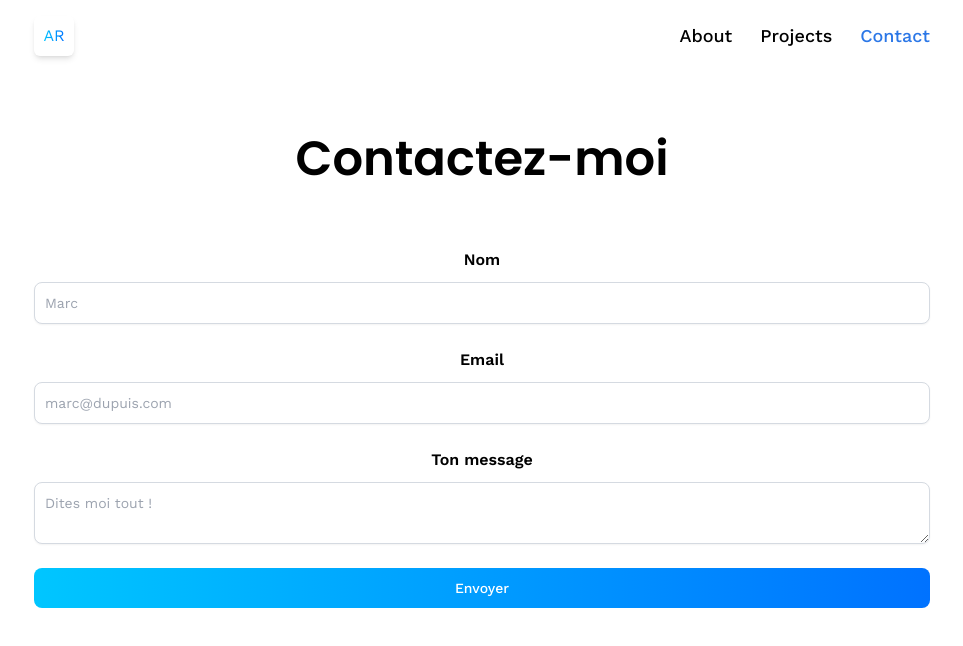
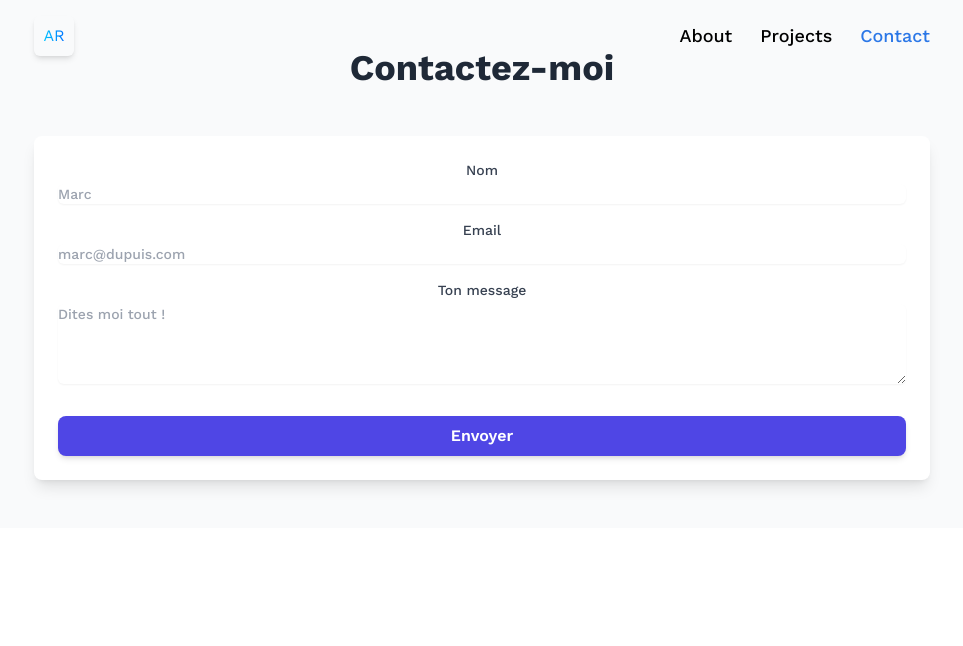
Before and after one commit to Ahmed-Rs/Portfolio, a React (Vite) app: page /contact in a window 1280 px wide. Shown: the top 646 px of the page, without its empty margins (158-1121 px from the left). Built offline with nearby package versions, Linux system fonts and the light colour scheme.

Commit message:
Création de la structure Layout pour wrapper l'appli

```diff
--- a/src/App.jsx
+++ b/src/App.jsx
@@ -1,21 +1,20 @@
 import { Route, BrowserRouter as Router, Routes } from "react-router-dom";
+import { About, Contact, Home, Projects } from "./pages";
+import Layout from "./components/Layout";
 import "./App.css";
-import { Navbar } from "./components/Navbar";
-import { About, Contact, Home, Projects } from "./pages";
 
 function App() {
   return (
-    <main>
-      <Router>
-        <Navbar />
-        <Routes>
+    <Router>
+      <Routes>
+        <Route element={<Layout />}>
           <Route path="/" element={<Home />} />
           <Route path="/about" element={<About />} />
           <Route path="/projects" element={<Projects />} />
           <Route path="/contact" element={<Contact />} />
-        </Routes>
-      </Router>
-    </main>
+        </Route>
+      </Routes>
+    </Router>
   );
 }
 
--- /dev/null
+++ b/src/components/Layout.jsx
@@ -0,0 +1,17 @@
+// Layout.js
+import { Outlet } from "react-router-dom";
+import { Navbar } from "./Navbar";
+
+const Layout = () => {
+  return (
+    <>
+      <Navbar />
+      <main>
+        <Outlet /> {/* Cela rendra le composant de la route enfant */}
+      </main>
+      {/* <footer>Votre pied de page ici</footer> */}
+    </>
+  );
+};
+
+export default Layout;
--- a/src/pages/Contact.jsx
+++ b/src/pages/Contact.jsx
@@ -44,20 +44,25 @@ const Contact = () => {
   };
 
   return (
-    <section className="relative flex lg:flex-row flex-col max-container">
-      <div className="flex flex-col flex-1 min-w-[50%]">
-        <h1 className="head-text">Contactez-moi</h1>
+    <section className="relative flex flex-col lg:flex-row items-center justify-center bg-gray-50 py-12 px-4 lg:px-8">
+      <div className="flex flex-col flex-1 min-w-[50%] max-w-4xl mx-auto">
+        <h1 className="text-4xl font-bold text-center text-gray-800 mb-8">
+          Contactez-moi
+        </h1>
         <form
           ref={formRef}
-          className="flex flex-col gap-6 w-full mt-14"
+          className="flex flex-col gap-4 w-full mt-4 bg-white shadow-lg rounded-lg p-6"
           onSubmit={handleSubmit}
         >
-          <label htmlFor="" className="font-semibold">
+          <label
+            htmlFor="name"
+            className="block text-sm font-medium text-gray-700"
+          >
             Nom
             <input
               type="text"
               name="name"
-              className="input"
+              className="mt-1 block w-full rounded-md border-gray-300 shadow-sm focus:border-indigo-500 focus:ring-indigo-500"
               placeholder="Marc"
               value={contactForm.name}
               onChange={handleChange}
@@ -65,12 +70,15 @@ const Contact = () => {
               onBlur={handleOnBlur}
             />
           </label>
-          <label htmlFor="" className="font-semibold">
+          <label
+            htmlFor="email"
+            className="block text-sm font-medium text-gray-700"
+          >
             Email
             <input
               type="email"
               name="email"
-              className="input"
+              className="mt-1 block w-full rounded-md border-gray-300 shadow-sm focus:border-indigo-500 focus:ring-indigo-500"
               placeholder="marc@dupuis.com"
               value={contactForm.email}
               onChange={handleChange}
@@ -78,13 +86,16 @@ const Contact = () => {
               onBlur={handleOnBlur}
             />
           </label>
-          <label htmlFor="" className="font-semibold">
+          <label
+            htmlFor="message"
+            className="block text-sm font-medium text-gray-700"
+          >
             Ton message
             <textarea
-              type="text"
               name="message"
-              className="input"
+              className="mt-1 block w-full rounded-md border-gray-300 shadow-sm focus:border-indigo-500 focus:ring-indigo-500"
               placeholder="Dites moi tout !"
+              rows="4"
               value={contactForm.message}
               onChange={handleChange}
               onFocus={handleOnFocus}
@@ -93,7 +104,7 @@ const Contact = () => {
           </label>
           <button
             type="submit"
-            className="btn"
+            className="mt-4 py-2 px-4 bg-indigo-600 hover:bg-indigo-700 focus:ring-indigo-500 focus:ring-offset-indigo-200 text-white w-full transition ease-in duration-200 text-center text-base font-semibold shadow-md focus:outline-none focus:ring-2 focus:ring-offset-2  rounded-lg"
             onFocus={handleOnFocus}
             onBlur={handleOnBlur}
             disabled={loading}
```
